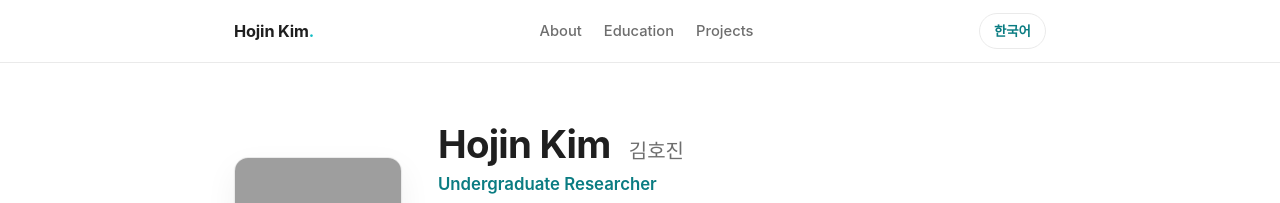
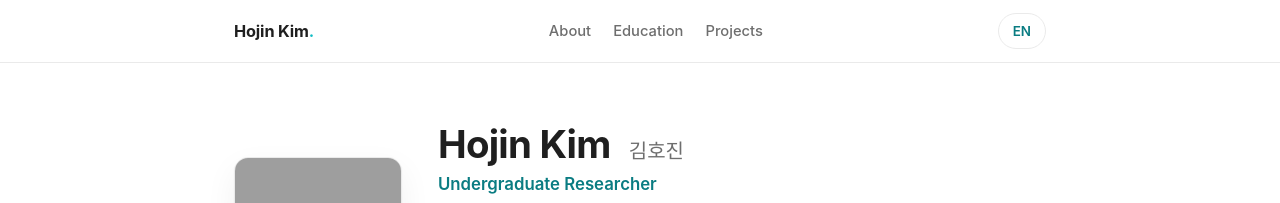
Before and after one commit to hojinlab/hojinlab.github.io, a Jekyll site: the page built from index.html, in a window 1280 px wide. Shown: the top 203 px of the page. Built offline with Jekyll 4.4.1, drawn with Linux system fonts in a browser that asks for light colours; some web fonts are replaced; grey boxes are pictures that could not be loaded.

Commit message:
feat: rename language toggle to EN/KO and show current language
Co-Authored-By: Claude Opus 4.8 <noreply@anthropic.com>

```diff
--- a/_includes/header.html
+++ b/_includes/header.html
@@ -13,7 +13,7 @@
         -->
       </nav>
       <button class="lang-btn" id="langToggle" type="button" aria-label="Switch language">
-        <span class="en">한국어</span><span class="ko">English</span>
+        <span class="en">EN</span><span class="ko">KO</span>
       </button>
     </div>
   </header>
```
